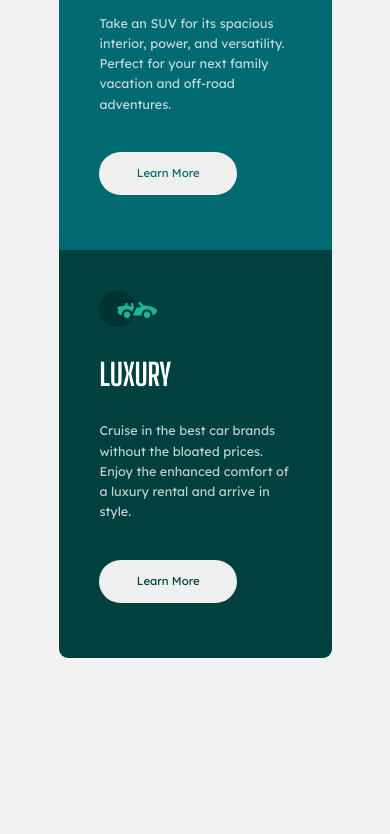
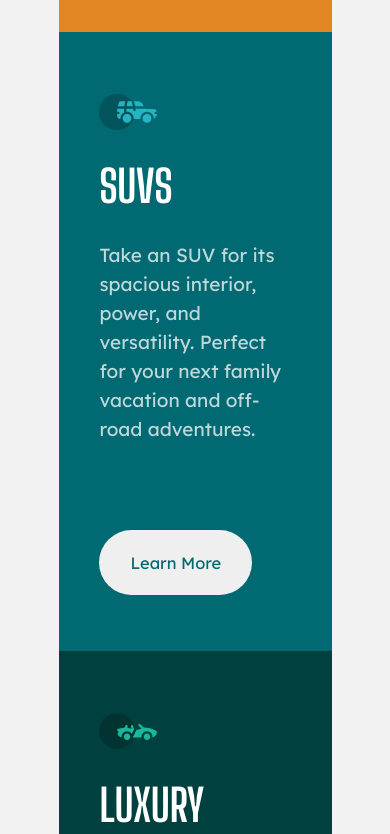
Before and after one commit to Pranavgithub433/card_challenge_frontentmentor, a plain HTML site: page index.html in a window 390 px wide. Shown: the part 671-1505 px from the top of the page. Before the commit the page ends 1435 px from the top, so only its background shows below. Drawn offline with Linux system fonts and the light colour scheme.

Commit message:
Add files via upload

```diff
--- a/style.css
+++ b/style.css
@@ -105,10 +105,10 @@ button:hover {
     }
 
     body {
-        height:170vh;
+        height:240vh;
     }
     .main {
-        height:145vh;
+        height:220vh;
         width:70vw;
         flex-direction: column;
     }
@@ -118,12 +118,17 @@ button:hover {
         position:relative;
     }
 
+    h1 {
+        font-size:3.5rem;
+    }
     p {
-
-        font-size:1rem;
+        line-height:2.3rem;
+        font-size:1.5rem;
     }
     button {
-        margin-top:20%;
+        margin-top:45%;
+        font-size: 1.3rem;
+        width:80%;
     }
     #left {
         border-radius:9px 9px 0 0;
```
